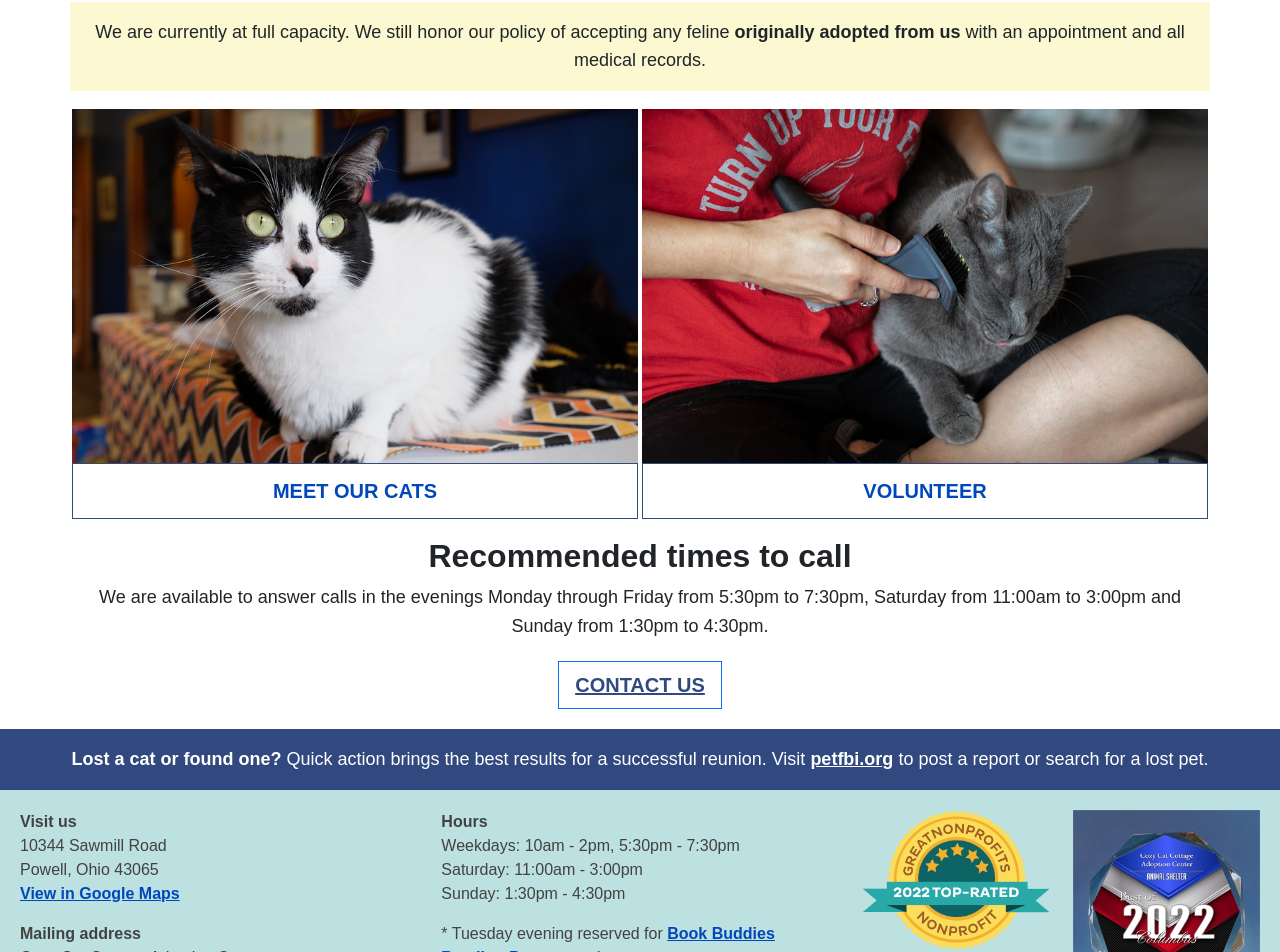
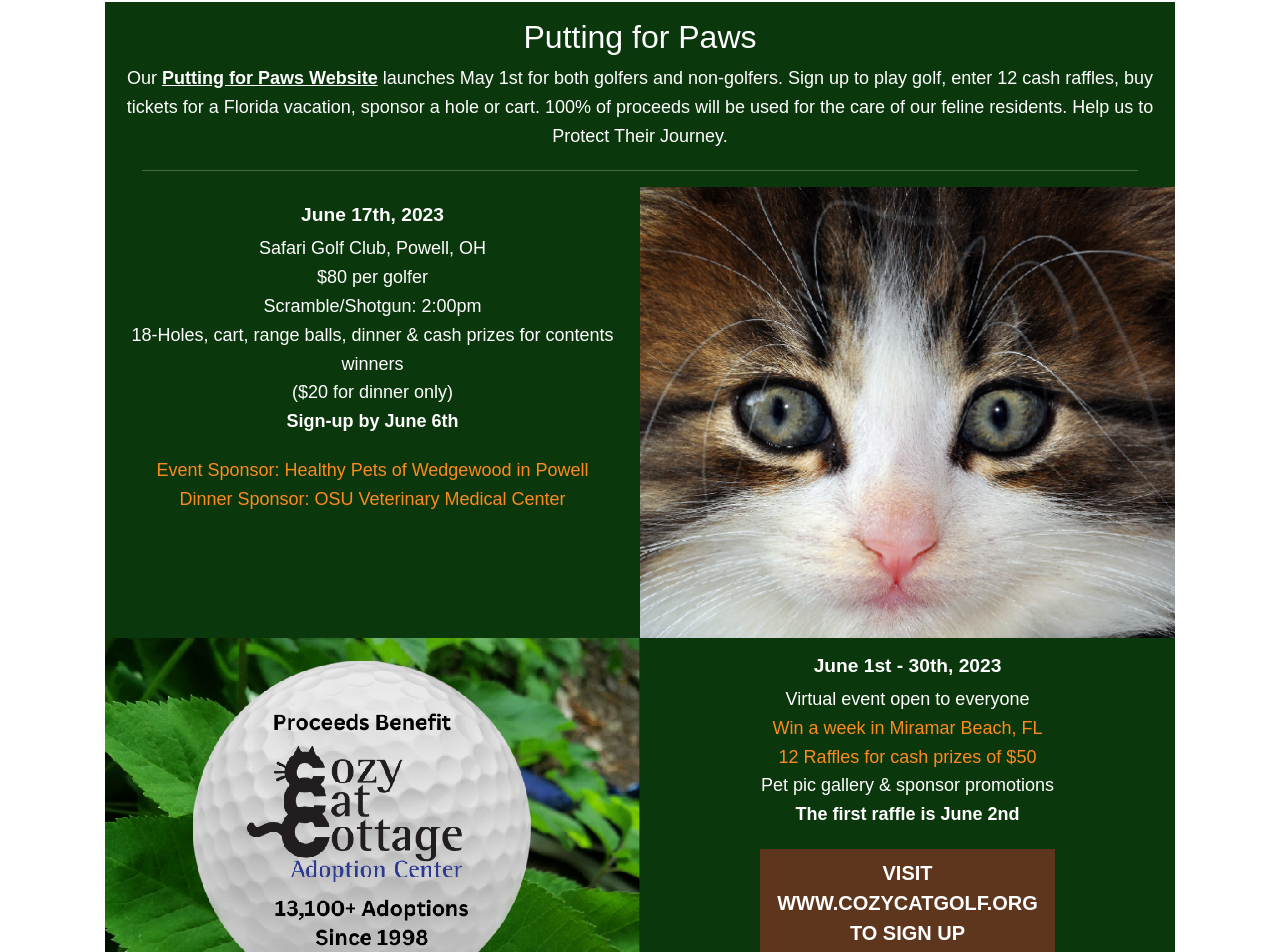
Before and after one commit to neilcoplin/cozycatcottage, a Next.js app: page / in a window 1280 px wide. Shown: the part 256-1208 px from the top of the page. Built offline with nearby package versions, Linux system fonts and the light colour scheme.

Commit message:
Adding putting for paws 2023.

```diff
--- /dev/null
+++ b/components/feature-p4p2023.tsx
@@ -0,0 +1,47 @@
+import { Button, Col, Container, Image, Row } from 'react-bootstrap'
+
+import styles from '@/styles/Feature.module.css'
+
+export default function FeatureP4P2023() {
+
+  return (
+    <Container className={styles.PuttingForPaws2023} fluid="sm">
+      <Row className={styles.headerPadding}>
+        <h2>Putting for Paws</h2>
+        <p>Our <a href="https://www.cozycatgolf.org" target="_blank" rel="noreferrer">Putting for Paws Website</a> launches May 1st for both golfers and non-golfers. Sign up to play golf, enter 12 cash raffles, buy tickets for a Florida vacation, sponsor a hole or cart. 100% of proceeds will be used for the care of our feline residents. Help us to Protect Their Journey.</p>
+        <hr className={styles.divider} />
+      </Row>
+      <Row xs={1} lg={2}>
+        <Col className={styles.centered4Up}>
+          <h3>June 17th, 2023</h3>
+          <p>Safari Golf Club, Powell, OH<br />
+            $80 per golfer<br />
+            Scramble/Shotgun: 2:00pm<br />
+            18-Holes, cart, range balls, dinner & cash prizes for contents winners<br />
+            ($20 for dinner only)<br />
+            <strong>Sign-up by June 6th</strong></p>
+          <p className={styles.orangeText}>Event Sponsor: Healthy Pets of Wedgewood in Powell<br />
+            Dinner Sponsor: OSU Veterinary Medical Center</p>
+        </Col>
+        <Col className={styles.noPadding}>
+          <Image fluid src="/img/feature-p4p2023-cat-face.png" alt="Close up of a cat face" />
+        </Col>
+      </Row>
+      <Row xs={1} lg={2}>
+        <Col className={styles.noPadding}>
+          <Image fluid src="/img/feature-p4p2023-logo.png" alt="Proceeds benefit Cozy Cat Cottage Adoption Center" />
+        </Col>
+        <Col className={styles.centered4Up}>
+          <h3>June 1st - 30th, 2023</h3>
+          <p>Virtual event open to everyone<br />
+            <span className={styles.orangeText}>Win a week in Miramar Beach, FL<br />
+            12 Raffles for cash prizes of $50</span><br />
+            Pet pic gallery & sponsor promotions<br />
+            <strong>The first raffle is June 2nd</strong></p>
+
+            <Button href="https://www.cozycatgolf.org" size="lg" className={styles.buttonBrown}>Visit<br />www.cozycatgolf.org<br />to sign up</Button>
+        </Col>
+      </Row>
+    </Container>
+  )
+}
--- a/pages/index.tsx
+++ b/pages/index.tsx
@@ -1,7 +1,8 @@
 import Head from 'next/head'
 import Link from 'next/link'
 import styles from '@/styles/Home.module.css'
-import { Button, Card, Col, Container, Image, Row, Stack } from "react-bootstrap";
+import { Button, Card, Container, Image, Row, Stack } from "react-bootstrap";
+import FeatureP4P2023 from '../components/feature-p4p2023';
 
 export default function Home(props:any) {
   return (
@@ -23,6 +24,8 @@
               <h1>Finding forever homes since 1998</h1>
               <p>Cozy Cat Cottage Adoption Center is a non-profit, 501(c)(3), no-kill organization that provides refuge, aid, and care for abandoned, injured, abused or lost cats and kittens in Central Ohio, while finding them permanent, responsible, loving homes.</p>
             </Container>
+
+            <FeatureP4P2023 />
 
             <Container fluid="md" className="highlight-notice center">
               <p>We are currently at full capacity. We still honor our policy of accepting any feline <strong>originally adopted from us</strong> with an appointment and all medical records.</p>
--- /dev/null
+++ b/styles/Feature.module.css
@@ -0,0 +1,53 @@
+.PuttingForPaws2023 {
+    background-color: rgba(11, 55, 12, 1);
+    color: rgba(255, 255, 255, 1);
+    text-align: center;
+}
+
+@media (min-width: 992px) {
+    /* Constrain the max size of the feature due to the 4-up layout */
+    .PuttingForPaws2023 {
+        max-width: 1070px !important;
+    }
+}
+
+.PuttingForPaws2023 a {
+    color: rgba(255, 255, 255, 1);
+}
+
+.PuttingForPaws2023 a.buttonBrown {
+    background-color: rgba(94, 54, 29, 1);
+    border-color: rgba(94, 54, 29, 1);
+    color: rgba(255, 255, 255, 1);
+    text-decoration: none;
+}
+
+.PuttingForPaws2023 a.buttonBrown:hover {
+    text-decoration: underline;
+}
+
+.orangeText {
+    color: rgba(255, 138, 28, 1);
+}
+
+.divider {
+    color: rgba(255, 255, 255, 1);
+    width: 96%;
+    margin-left: 2%;
+}
+
+.noPadding {
+    padding: 0;
+}
+
+.headerPadding {
+    padding-top: 1em;
+    padding-right: 1em;
+    padding-left: 1em;
+}
+
+.centered4Up {
+    text-align: center;
+    padding-top: 1em;
+    padding-bottom: 1em;
+}
```
Also changed, not shown: public/img/feature-p4p2023-cat-face.png (added), public/img/feature-p4p2023-logo.png (added).
